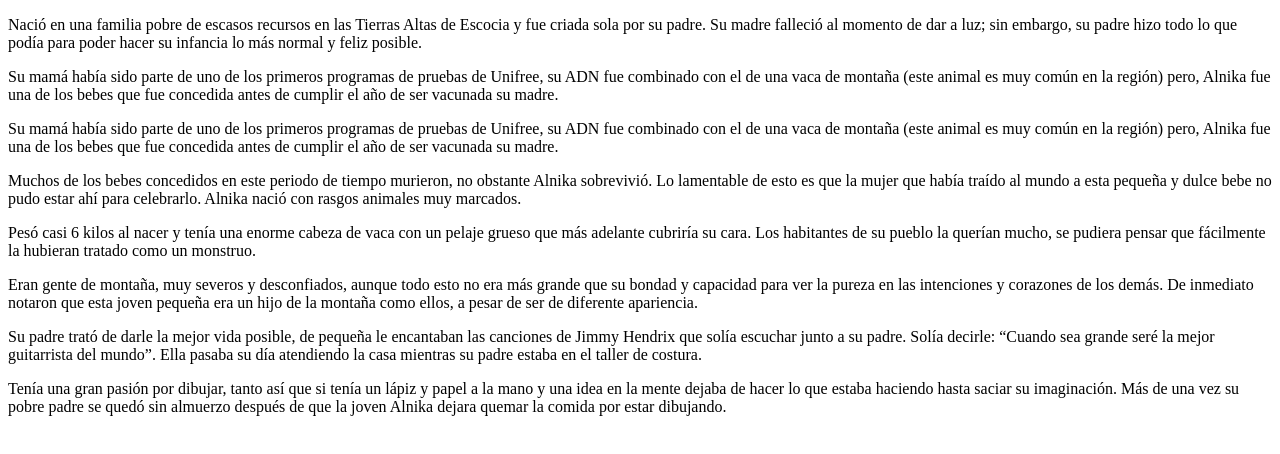
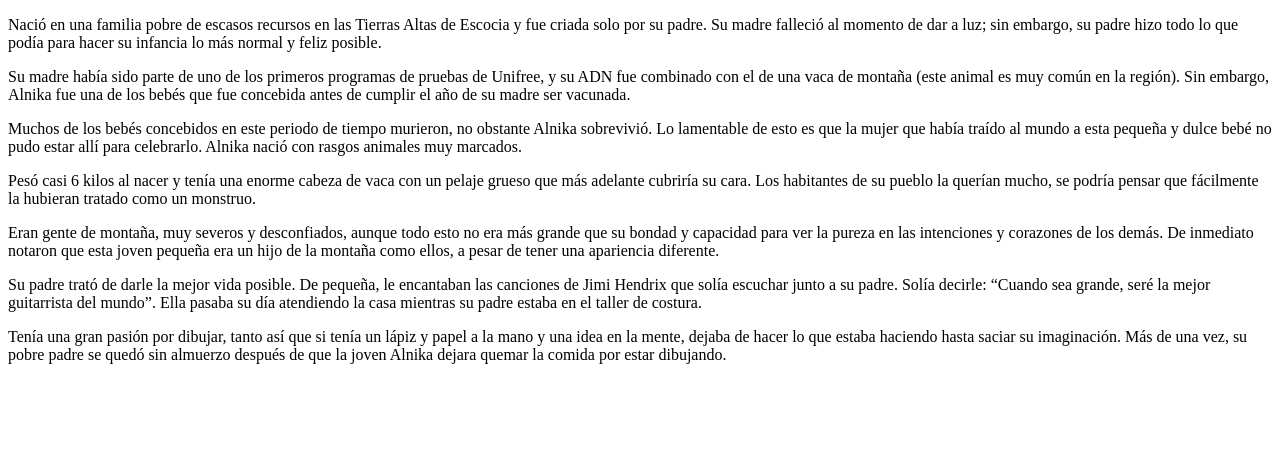
Before and after one commit to jesusalbertokiz/Artegiann-Site, a Gatsby site: page /nfts/alnika-scott in a window 1280 px wide. Built offline with nearby package versions, Linux system fonts and the light colour scheme; Gatsby itself is replaced by a stand-in of ours.

Commit message:
Se modifico el archivo mdx de Alnika-Scott

```diff
--- a/src/pages/nfts/alnika-scott/index.mdx
+++ b/src/pages/nfts/alnika-scott/index.mdx
@@ -21,19 +21,6 @@ temperamento: "Temperamental"
 personalidad: "Relajada"
 defectos: "No cocina"
 ---
+<p>Nació en una familia pobre de escasos recursos en las Tierras Altas de Escocia y fue criada solo por su padre. Su madre falleció al momento de dar a luz; sin embargo, su padre hizo todo lo que podía para hacer su infancia lo más normal y feliz posible.</p> <p>Su madre había sido parte de uno de los primeros programas de pruebas de Unifree, y su ADN fue combinado con el de una vaca de montaña (este animal es muy común en la región). Sin embargo, Alnika fue una de los bebés que fue concebida antes de cumplir el año de su madre ser vacunada.</p> <p>Muchos de los bebés concebidos en este periodo de tiempo murieron, no obstante Alnika sobrevivió. Lo lamentable de esto es que la mujer que había traído al mundo a esta pequeña y dulce bebé no pudo estar allí para celebrarlo. Alnika nació con rasgos animales muy marcados.</p>
 
-<p>Nació en una familia pobre de escasos recursos en las Tierras Altas de Escocia y fue criada sola por su padre. Su madre falleció al momento de dar a luz; sin embargo, su padre hizo todo lo que podía para poder hacer su infancia lo más normal y feliz posible.</p>
-
-<p>Su mamá había sido parte de uno de los primeros programas de pruebas de Unifree, su ADN fue combinado con el de una vaca de montaña (este animal es muy común en la región) pero, Alnika fue una de los bebes que fue concedida antes de cumplir el año de ser vacunada su madre. </p>
-
-<p>Su mamá había sido parte de uno de los primeros programas de pruebas de Unifree, su ADN fue combinado con el de una vaca de montaña (este animal es muy común en la región) pero, Alnika fue una de los bebes que fue concedida antes de cumplir el año de ser vacunada su madre. </p>
-
-<p>Muchos de los bebes concedidos en este periodo de tiempo murieron, no obstante Alnika sobrevivió. Lo lamentable de esto es que la mujer que había traído al mundo a esta pequeña y dulce bebe no pudo estar ahí para celebrarlo. Alnika nació con rasgos animales muy marcados. </p>
-
-<p>Pesó casi 6 kilos al nacer y tenía una enorme cabeza de vaca con un pelaje grueso que más adelante cubriría su cara. Los habitantes de su pueblo la querían mucho, se pudiera pensar que fácilmente la hubieran tratado como un monstruo. </p>
-
-<p>Eran gente de montaña, muy severos y desconfiados, aunque todo esto no era más grande que su bondad y capacidad para ver la pureza en las intenciones y corazones de los demás. De inmediato notaron que esta joven pequeña era un hijo de la montaña como ellos, a pesar de ser de diferente apariencia. </p>
-
-<p>Su padre trató de darle la mejor vida posible, de pequeña le encantaban las canciones de Jimmy Hendrix que solía escuchar junto a su padre. Solía decirle: “Cuando sea grande seré la mejor guitarrista del mundo”. Ella pasaba su día atendiendo la casa mientras su padre estaba en el taller de costura. </p>
-
-<p>Tenía una gran pasión por dibujar, tanto así que si tenía un lápiz y papel a la mano y una idea en la mente dejaba de hacer lo que estaba haciendo hasta saciar su imaginación. Más de una vez su pobre padre se quedó sin almuerzo después de que la joven Alnika dejara quemar la comida por estar dibujando.</p>
+<p>Pesó casi 6 kilos al nacer y tenía una enorme cabeza de vaca con un pelaje grueso que más adelante cubriría su cara. Los habitantes de su pueblo la querían mucho, se podría pensar que fácilmente la hubieran tratado como un monstruo.</p> <p>Eran gente de montaña, muy severos y desconfiados, aunque todo esto no era más grande que su bondad y capacidad para ver la pureza en las intenciones y corazones de los demás. De inmediato notaron que esta joven pequeña era un hijo de la montaña como ellos, a pesar de tener una apariencia diferente.</p> <p>Su padre trató de darle la mejor vida posible. De pequeña, le encantaban las canciones de Jimi Hendrix que solía escuchar junto a su padre. Solía decirle: “Cuando sea grande, seré la mejor guitarrista del mundo”. Ella pasaba su día atendiendo la casa mientras su padre estaba en el taller de costura.</p> <p>Tenía una gran pasión por dibujar, tanto así que si tenía un lápiz y papel a la mano y una idea en la mente, dejaba de hacer lo que estaba haciendo hasta saciar su imaginación. Más de una vez, su pobre padre se quedó sin almuerzo después de que la joven Alnika dejara quemar la comida por estar dibujando.</p>
```
